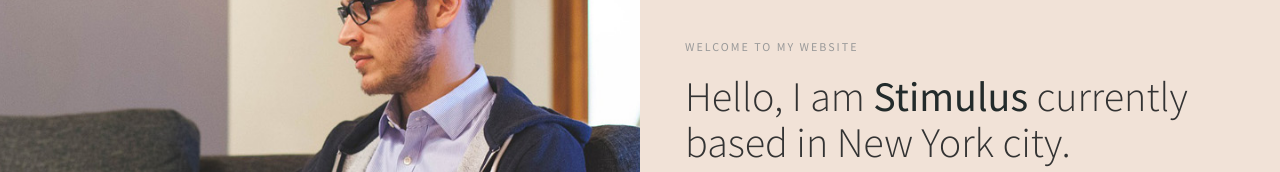
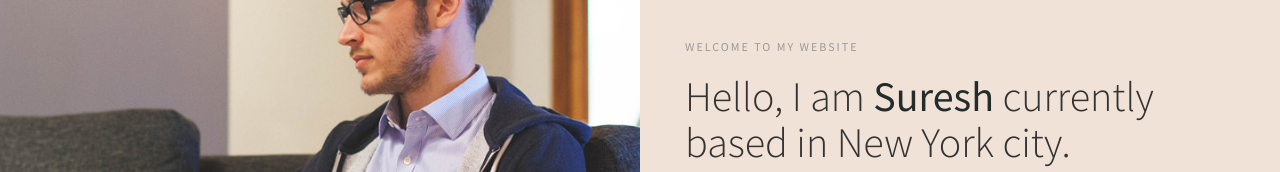
Before and after one commit to SureshManickam1991/profile, a plain HTML site: page index.html in a window 1280 px wide. Shown: the part 193-365 px from the top of the page. Drawn offline with Linux system fonts and the light colour scheme.

Commit message:
Update index.html

```diff
--- a/index.html
+++ b/index.html
@@ -77,7 +77,7 @@ http://www.templatemo.com/tm-498-stimulus
                     <div class="home-thumb">
                          <div class="section-title">
                               <h4 class="wow fadeInUp" data-wow-delay="0.3s">welcome to my website</h4>
-                              <h1 class="wow fadeInUp" data-wow-delay="0.6s">Hello, I am <strong>Stimulus</strong> currently based in New York city.</h1>
+                              <h1 class="wow fadeInUp" data-wow-delay="0.6s">Hello, I am <strong>Suresh</strong> currently based in New York city.</h1>
                               <p class="wow fadeInUp" data-wow-delay="0.9s">Donec auctor arcu at efficitur lacinia. Praesent bibendum efficitur ipsum, et mattis tellus interdum in. Ut a dictum purus. Vestibulum non pellentesque felis, sed dignissim urna. Vestibulum id accumsan quam.</p>
 
                               <a href="#about" class="wow fadeInUp smoothScroll section-btn btn btn-success" data-wow-delay="1.4s">Get Started</a>
```
